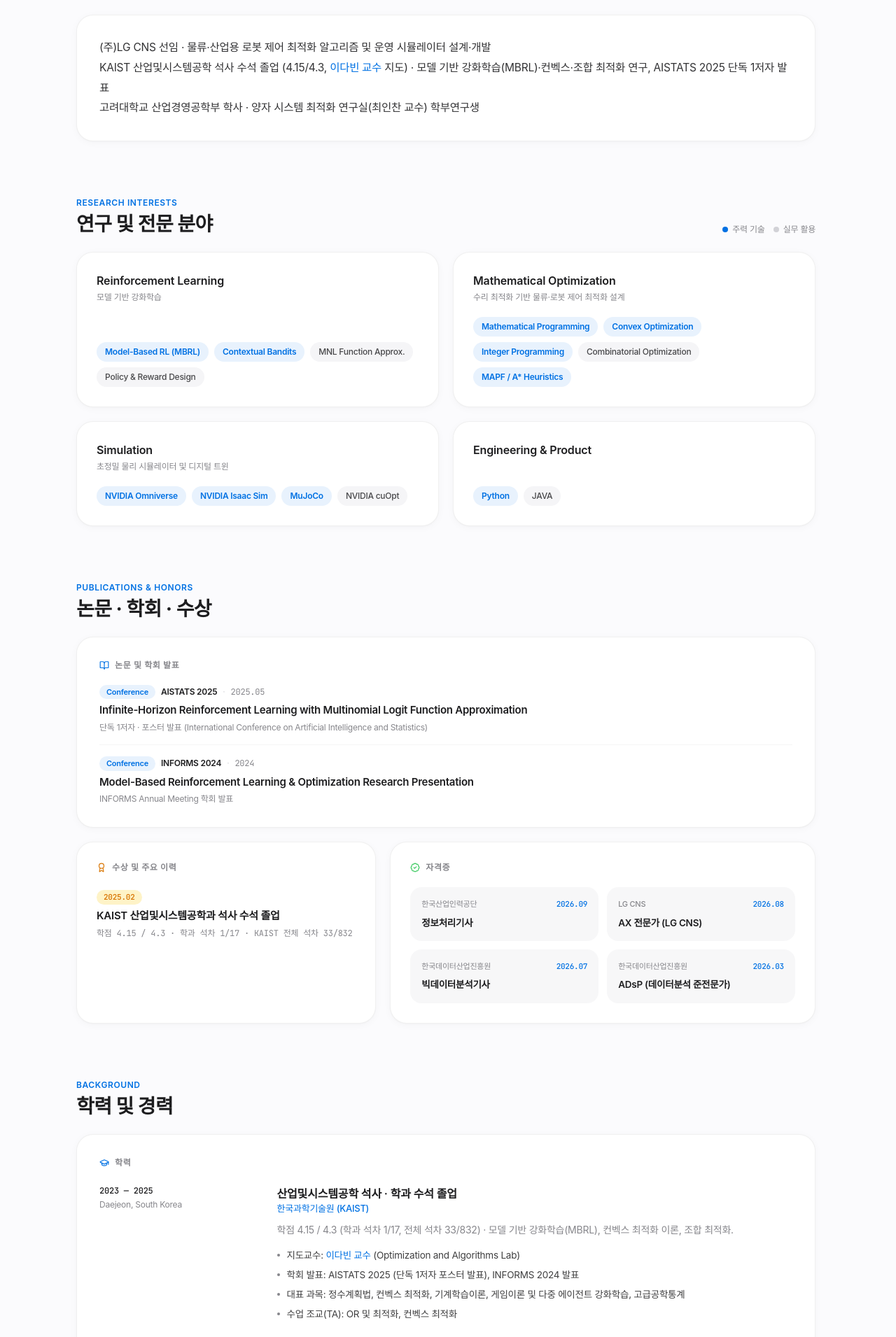
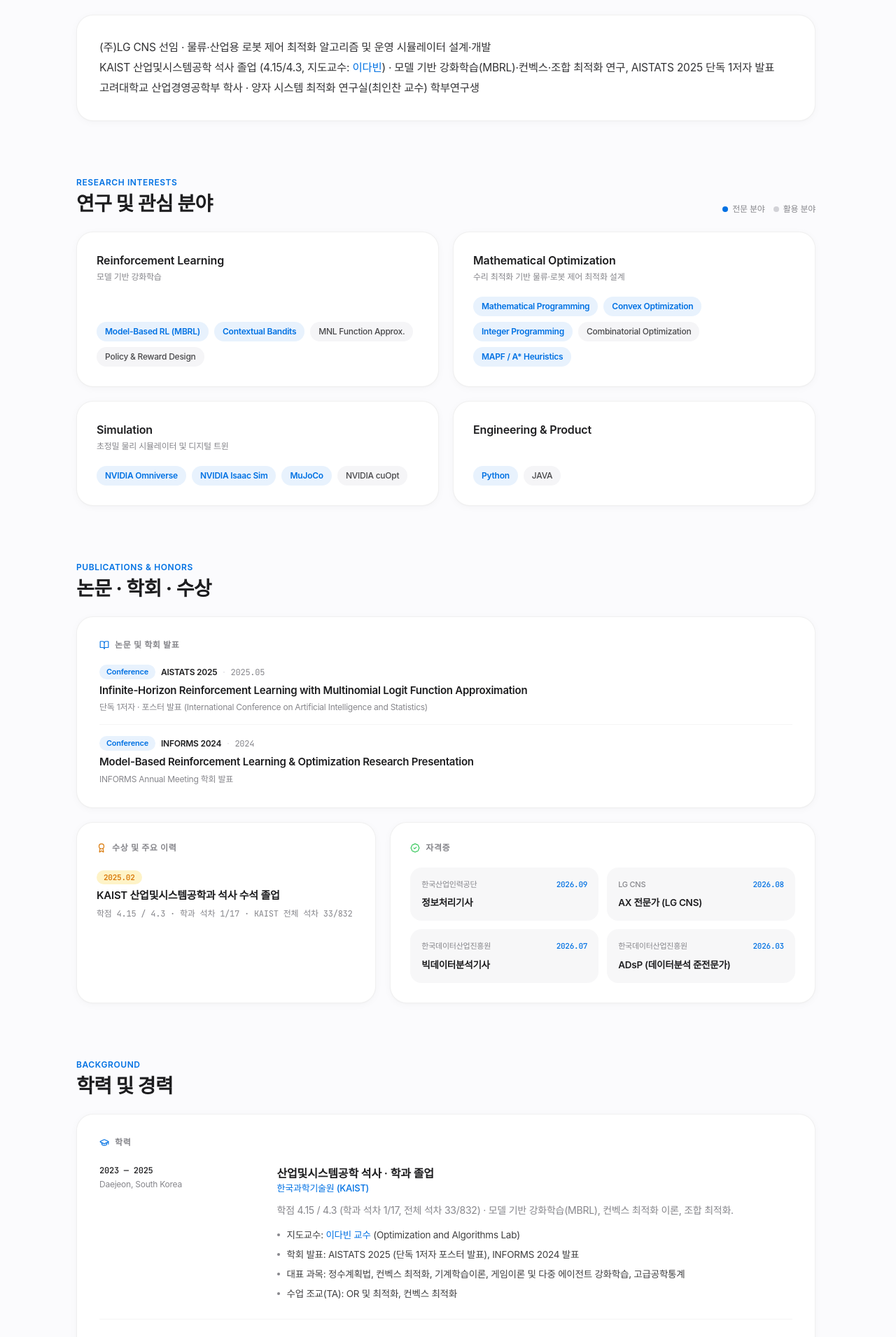
Before and after one commit to sib-jhpark/main, a React (Vite) app: page / in a window 1280 px wide. Shown: the part 416-2327 px from the top of the page at 70% size. Built offline with nearby package versions, Linux system fonts and the light colour scheme; a web font is replaced by a local one.

Commit message:
chore: apply remaining profile and tech stack refinements

```diff
--- a/src/components/TechStackSection.tsx
+++ b/src/components/TechStackSection.tsx
@@ -12,18 +12,18 @@ export function TechStackSection() {
             Research Interests
           </p>
           <h2 className="text-2xl sm:text-[28px] font-bold tracking-[-0.02em] text-[#1D1D1F] dark:text-[#F5F5F7]">
-            {language === 'ko' ? '연구 및 전문 분야' : 'Research Interests'}
+            {language === 'ko' ? '연구 및 관심 분야' : 'Research Interests'}
           </h2>
         </div>
 
         <div className="flex items-center gap-3 text-xs text-[#86868B]">
           <span className="inline-flex items-center gap-1.5">
             <span className="w-2 h-2 rounded-full bg-[#0071E3] dark:bg-[#2997FF]" />
-            <span>{language === 'ko' ? '주력 기술' : 'Core'}</span>
+            <span>{language === 'ko' ? '전문 분야' : 'Core'}</span>
           </span>
           <span className="inline-flex items-center gap-1.5">
             <span className="w-2 h-2 rounded-full bg-[#D2D2D7] dark:bg-[#48484A]" />
-            <span>{language === 'ko' ? '실무 활용' : 'Familiar'}</span>
+            <span>{language === 'ko' ? '활용 분야' : 'Familiar'}</span>
           </span>
         </div>
       </div>
--- a/src/data/profile.ts
+++ b/src/data/profile.ts
@@ -36,7 +36,7 @@ export const profileData: ProfileData = {
     en: 'Bridging Model-Based RL &\nMathematical Optimization to Real Robots.',
   },
   bio: {
-    ko: '(주)LG CNS 선임 · 물류·산업용 로봇 제어 최적화 알고리즘 및 운영 시뮬레이터 설계·개발\nKAIST 산업및시스템공학 석사 수석 졸업 (4.15/4.3, [이다빈 교수](https://dabeenl.github.io/) 지도) · 모델 기반 강화학습(MBRL)·컨벡스·조합 최적화 연구, AISTATS 2025 단독 1저자 발표\n고려대학교 산업경영공학부 학사 · 양자 시스템 최적화 연구실(최인찬 교수) 학부연구생',
+    ko: '(주)LG CNS 선임 · 물류·산업용 로봇 제어 최적화 알고리즘 및 운영 시뮬레이터 설계·개발\nKAIST 산업및시스템공학 석사 졸업 (4.15/4.3, 지도교수: [이다빈](https://dabeenl.github.io/)) · 모델 기반 강화학습(MBRL)·컨벡스·조합 최적화 연구, AISTATS 2025 단독 1저자 발표\n고려대학교 산업경영공학부 학사 · 양자 시스템 최적화 연구실(최인찬 교수) 학부연구생',
     en: 'I am a Senior Associate at LG CNS, where I design and develop optimization algorithms and operational simulators for logistics and industrial robot fleets. Previously, I earned my M.S. in Industrial & Systems Engineering at KAIST (ranked 1st in department, GPA 4.15/4.3) advised by [Prof. Dabeen Lee](https://dabeenl.github.io/), researching Model-Based Reinforcement Learning (MBRL), convex optimization, and combinatorial optimization, with a sole first-author paper at AISTATS 2025 and a talk at INFORMS 2024. Prior to KAIST, I received my B.S. in Industrial Management Engineering from Korea University, where I worked as an undergraduate researcher in the Quantum Systems Optimization Lab.',
   },
   currentFocus: [
@@ -55,7 +55,7 @@ export const profileData: ProfileData = {
   ],
   metrics: [
     {
-      label: { ko: 'KAIST 석사 수석 졸업', en: 'KAIST M.S. Valedictorian' },
+      label: { ko: 'KAIST 석사 졸업', en: 'KAIST M.S. Valedictorian' },
       value: '4.15 / 4.3',
       sublabel: {
         ko: '산업및시스템공학과 석차 1/17 (전체 33/832)',
@@ -347,7 +347,7 @@ export const profileData: ProfileData = {
         en: 'KAIST (Korea Advanced Institute of Science and Technology)',
       },
       role: {
-        ko: '산업및시스템공학 석사 · 학과 수석 졸업',
+        ko: '산업및시스템공학 석사 · 학과 졸업',
         en: 'M.S. in Industrial & Systems Engineering · Valedictorian',
       },
       location: {
```
